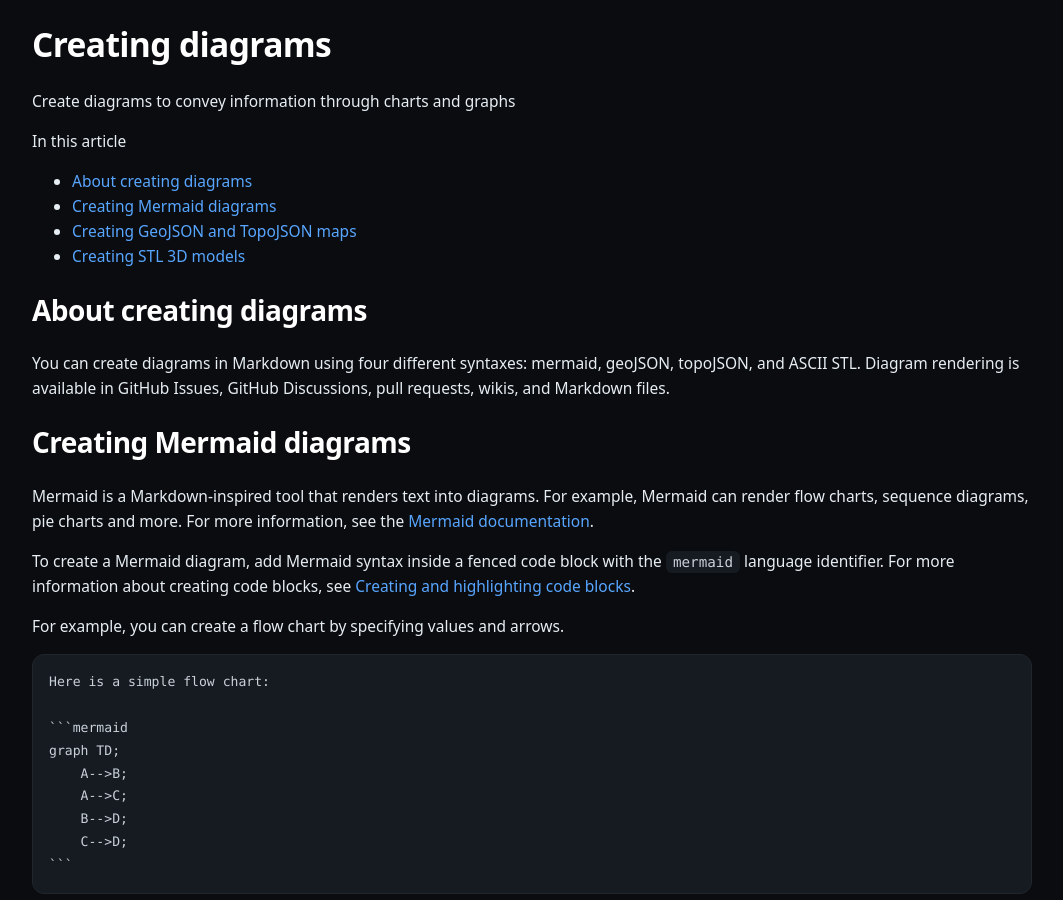
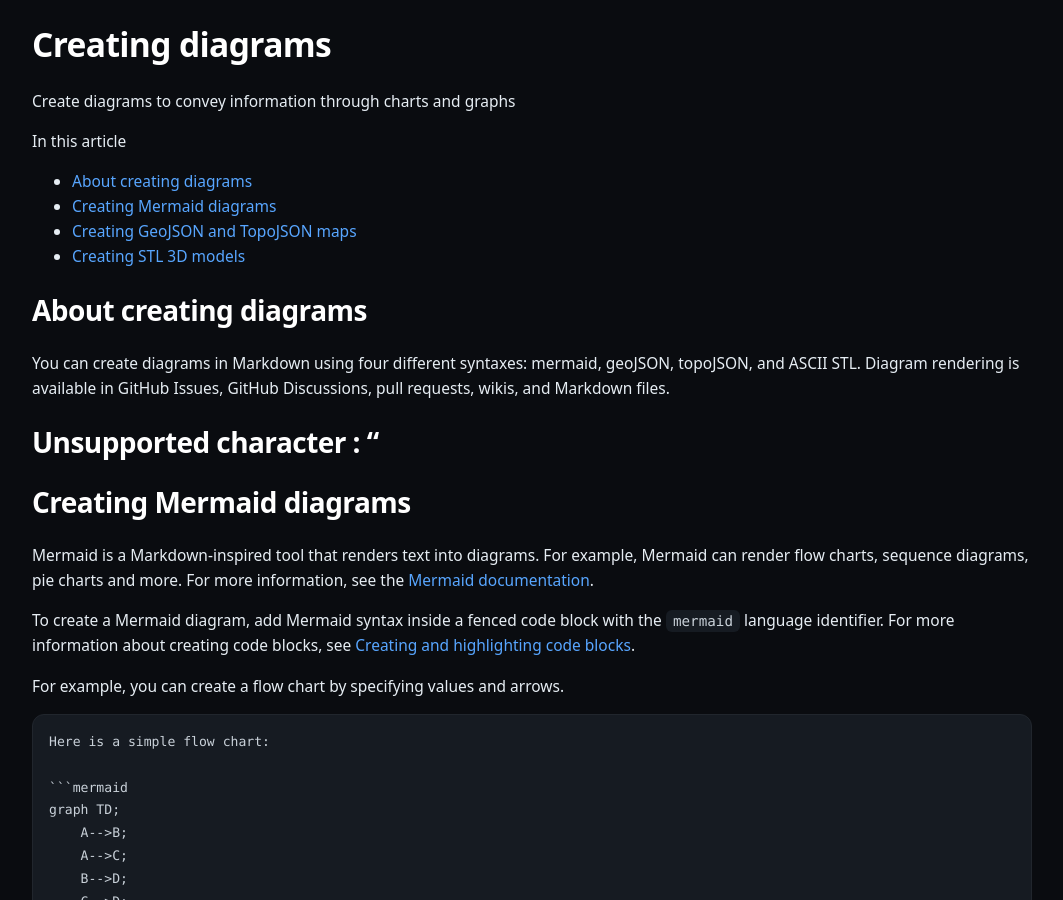
Before and after one commit to BBBB-44/_Codex, a Jekyll site: the page built from _codex/creating-diagram-on-github.md, in a window 1280 px wide and 900 px high. Shown: the whole window, without its empty margins (108-1171 px from the left). Built offline with Jekyll 4.4.1, drawn with Linux system fonts in a browser that asks for light colours.

Commit message:
Document unsupported character in diagram syntax
Added a note about unsupported character ':' in diagrams.

```diff
--- a/_codex/creating-diagram-on-github.md
+++ b/_codex/creating-diagram-on-github.md
@@ -14,6 +14,8 @@ In this article
 ## About creating diagrams
 
 You can create diagrams in Markdown using four different syntaxes: mermaid, geoJSON, topoJSON, and ASCII STL. Diagram rendering is available in GitHub Issues, GitHub Discussions, pull requests, wikis, and Markdown files.
+
+## Unsupported character : "
 
 ## Creating Mermaid diagrams
 
```
